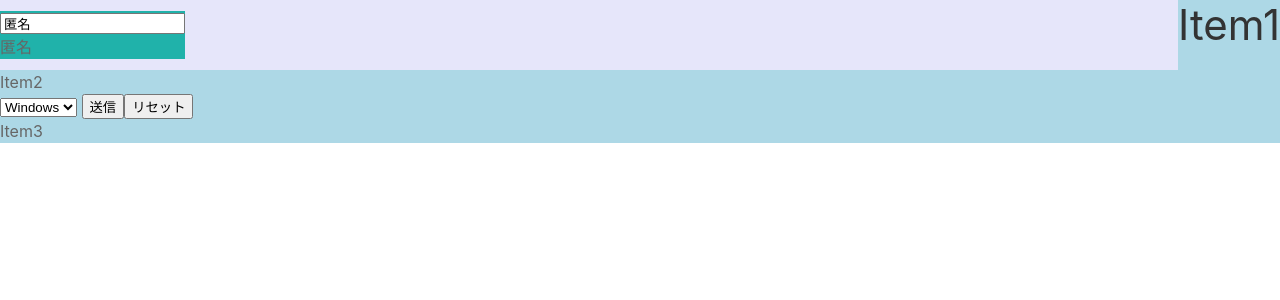
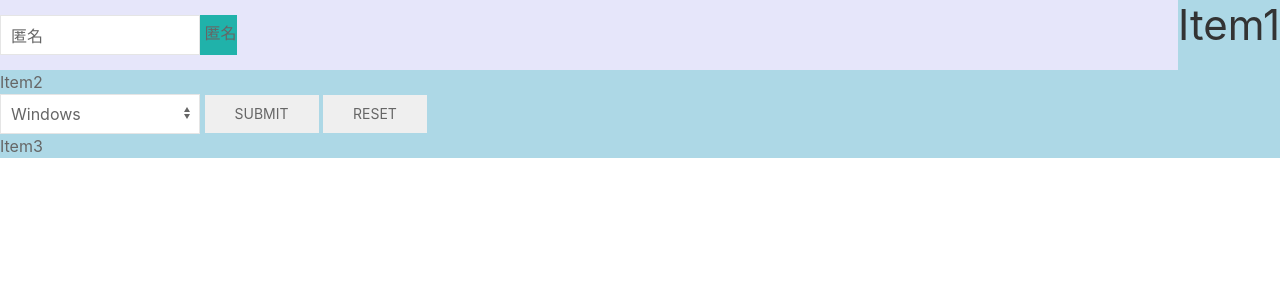
Before and after one commit to ms440-jp/practice_flexbox, a Flask app: page / in a window 1280 px wide. Shown: the top 300 px of the page. Run offline with Flask 2, Linux system fonts and the light colour scheme.

Commit message:
add uikit

```diff
--- a/static/css/style.css
+++ b/static/css/style.css
@@ -6,6 +6,7 @@
 }
 .child {
     background-color:lightblue;
+
 }
 .form {
     background-color:lightseagreen;
--- a/templates/index.html
+++ b/templates/index.html
@@ -7,16 +7,16 @@
         <meta http-equiv="X-UA-Compatible" content="ie=edge">
         <title>Document</title>
         <link rel="stylesheet" href="static/css/style.css">
-        <link rel="stylesheet" href="css/uikit.min.css" />
-        <script src="js/uikit.min.js"></script>
-        <script src="js/uikit-icons.min.js"></script>
+        <link rel="stylesheet" href="static/css/uikit.min.css" />
+        <script src="static/js/uikit.min.js"></script>
+        <script src="static/js/uikit-icons.min.js"></script>
     </head>
 
     <body>
         <div class="parent">
             <div id="app_text">
                 <form action="/" method="POST" class="form">
-                    <input type="text" v-model="myName"><br>
+                    <input type="text" class="uk-input uk-form-width-medium" v-model="myName">
                     [[myName]]
                 </form>
             </div>
@@ -27,12 +27,13 @@
         <div class="child">Item2
             <div id="app_select">
                 <form action="/" method="POST">
-                    <select name="os">
+                    <select name="os" class="uk-select uk-form-width-medium">
                         {% for os in oslist %}
                         <option value="{{os}}">{{os}}</option>
                         {% endfor %}
                     </select>
-                    <input type="submit" value="送信"><input type="reset" value="リセット">
+                    <input type="submit" value="Submit" class="uk-button">
+                    <input type="reset" value="Reset" class="uk-button">
                 </form>
             </div>
         </div>
```
